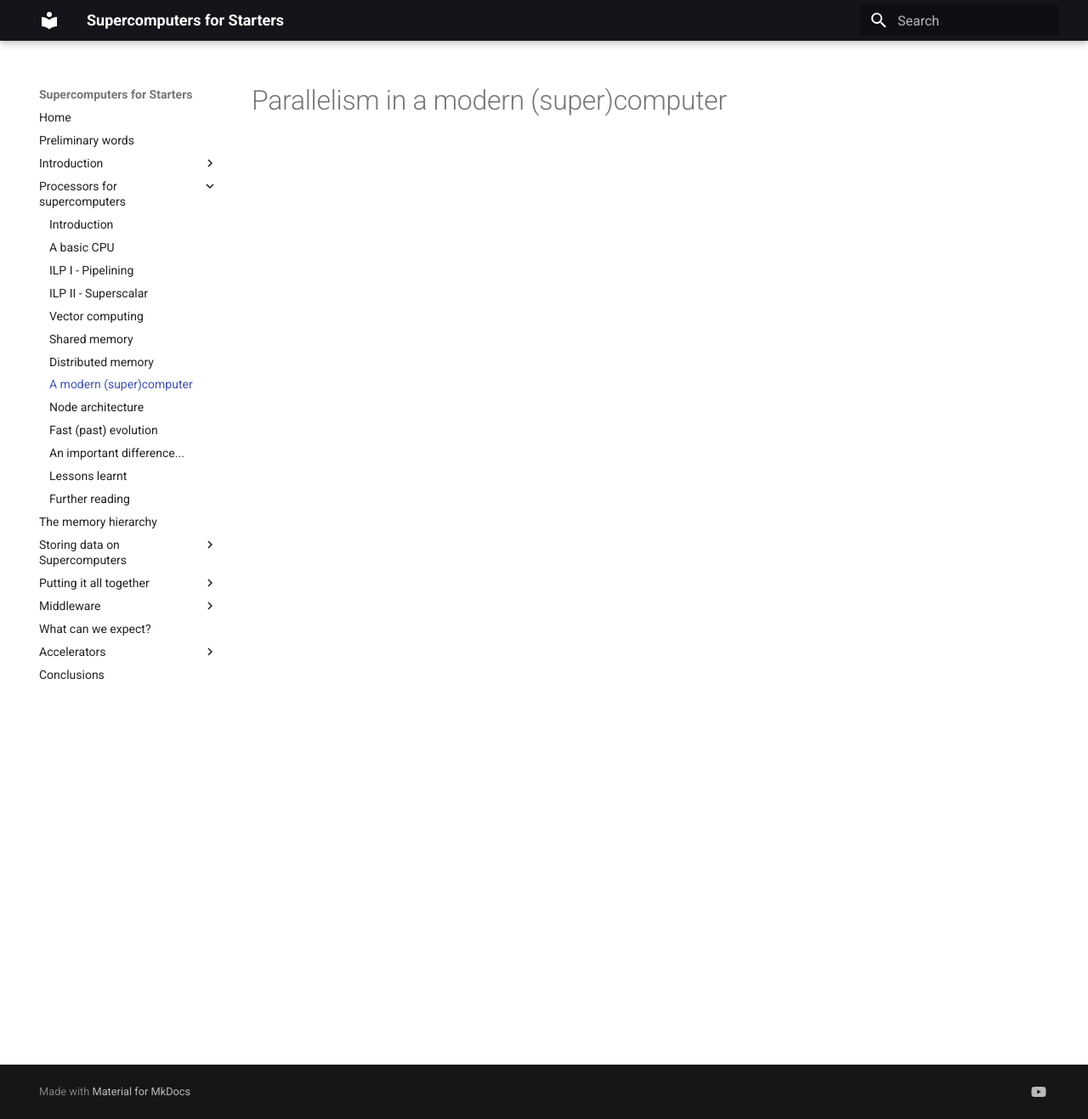
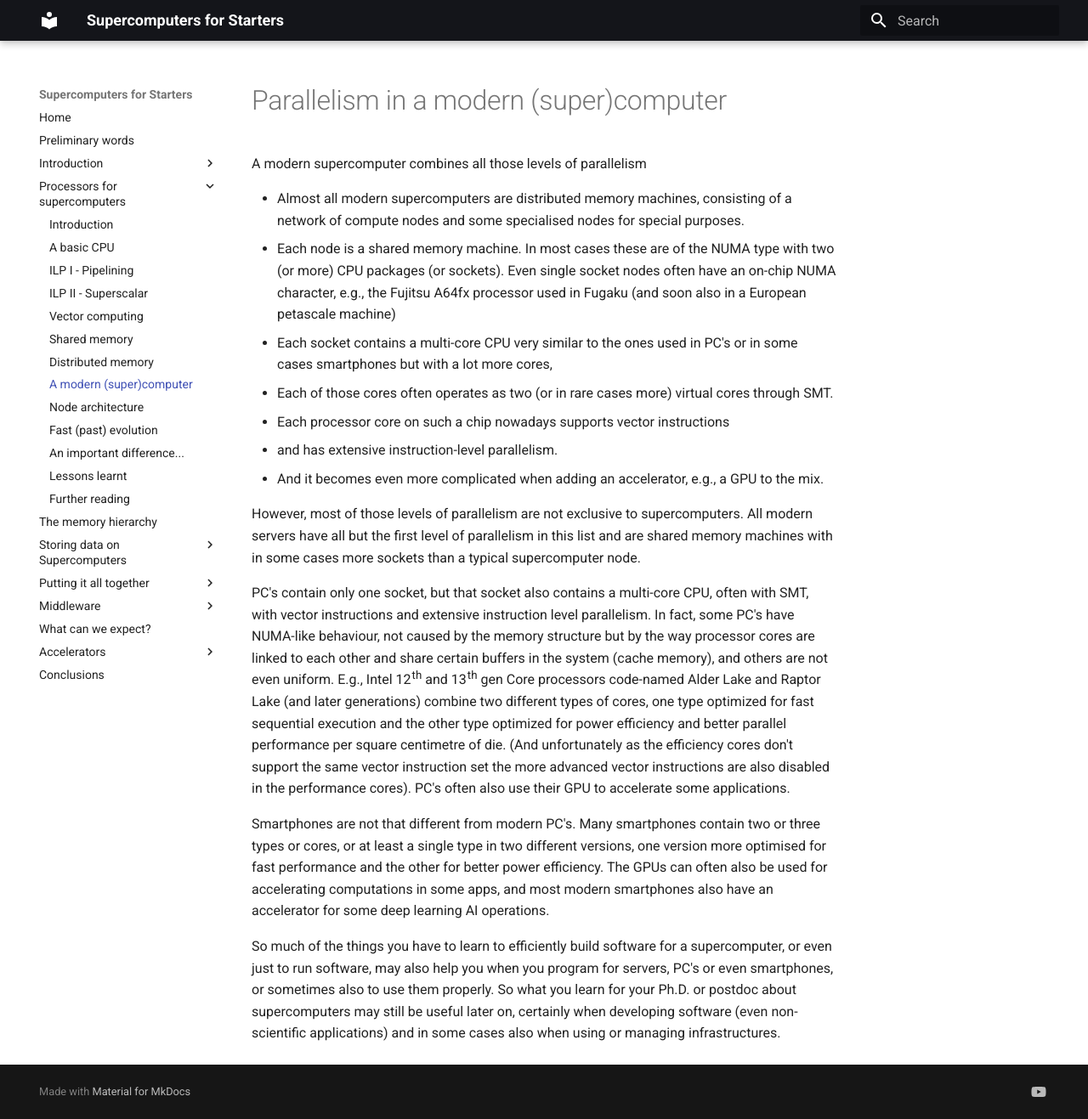
Before and after one commit to klust/SupercomputersForStarters, an MkDocs documentation site: the page built from docs/C02_Processors/C02_S08_Modern_supercomputer.md, in a window 1280 px wide and 1317 px high. Shown: the whole window at 85% size. Built offline with MkDocs 1.6.1 and Material for MkDocs 9.7.7, drawn with Linux system fonts in a browser that asks for light colours.

Commit message:
Adding the section on the different levels of parallelism.

```diff
--- a/docs/C02_Processors/C02_S08_Modern_supercomputer.md
+++ b/docs/C02_Processors/C02_S08_Modern_supercomputer.md
@@ -1 +1,51 @@
 # Parallelism in a modern (super)computer
+
+A modern supercomputer combines all those levels of parallelism
+
+-   Almost all modern supercomputers are distributed memory machines, consisting
+    of a network of compute nodes and some specialised nodes for special purposes.
+-   Each node is a shared memory machine. In most cases these are of the NUMA
+    type with two (or more) CPU packages (or sockets).
+    Even single socket nodes often have an on-chip NUMA character, e.g., the
+    Fujitsu A64fx processor used in Fugaku (and soon also in a European
+    petascale machine)
+-   Each socket contains a multi-core CPU very similar to the ones used in
+    PC's or in some cases smartphones but with a lot more cores,
+-   Each of those cores often operates as two (or in rare cases more) virtual
+    cores through SMT.
+-   Each processor core on such a chip nowadays supports vector instructions
+-   and has extensive instruction-level parallelism.
+-   And it becomes even more complicated when adding an accelerator, e.g., a GPU
+    to the mix.
+
+However, most of those levels of parallelism are not exclusive to supercomputers.
+All modern servers have all but the first level of parallelism in this list and
+are shared memory machines with in some cases more sockets than a typical
+supercomputer node.
+
+PC's contain only one socket, but that socket also contains a multi-core CPU,
+often with SMT, with vector instructions and extensive instruction level parallelism.
+In fact, some PC's have NUMA-like behaviour, not caused by the memory structure
+but by the way processor cores are linked to each other and share certain buffers
+in the system (cache memory), and others are not even uniform. E.g., Intel 12<sup>th</sup>
+and 13<sup>th</sup> gen Core processors code-named Alder Lake and Raptor Lake
+(and later generations) combine two different types of cores, one type optimized for
+fast sequential execution and the other type optimized for power efficiency and
+better parallel performance per square centimetre of die. (And unfortunately as
+the efficiency cores don't support the same vector instruction set the more
+advanced vector instructions are also disabled in the performance cores).
+PC's often also use their GPU to accelerate some applications.
+
+Smartphones are not that different from modern PC's. Many smartphones contain two
+or three types or cores, or at least a single type in two different versions, one version
+more optimised for fast performance and the other for better power efficiency.
+The GPUs can often also be used for accelerating computations in some apps,
+and most modern smartphones also have an accelerator for some deep learning AI
+operations.
+
+So much of the things you have to learn to efficiently build software for a supercomputer,
+or even just to run software, may also help you when you program for servers, PC's or even smartphones,
+or sometimes also to use them properly. So what you learn for your Ph.D. or postdoc about
+supercomputers may still be useful later on, certainly when developing software
+(even non-scientific applications) and in some cases also when using or managing
+infrastructures.
```
